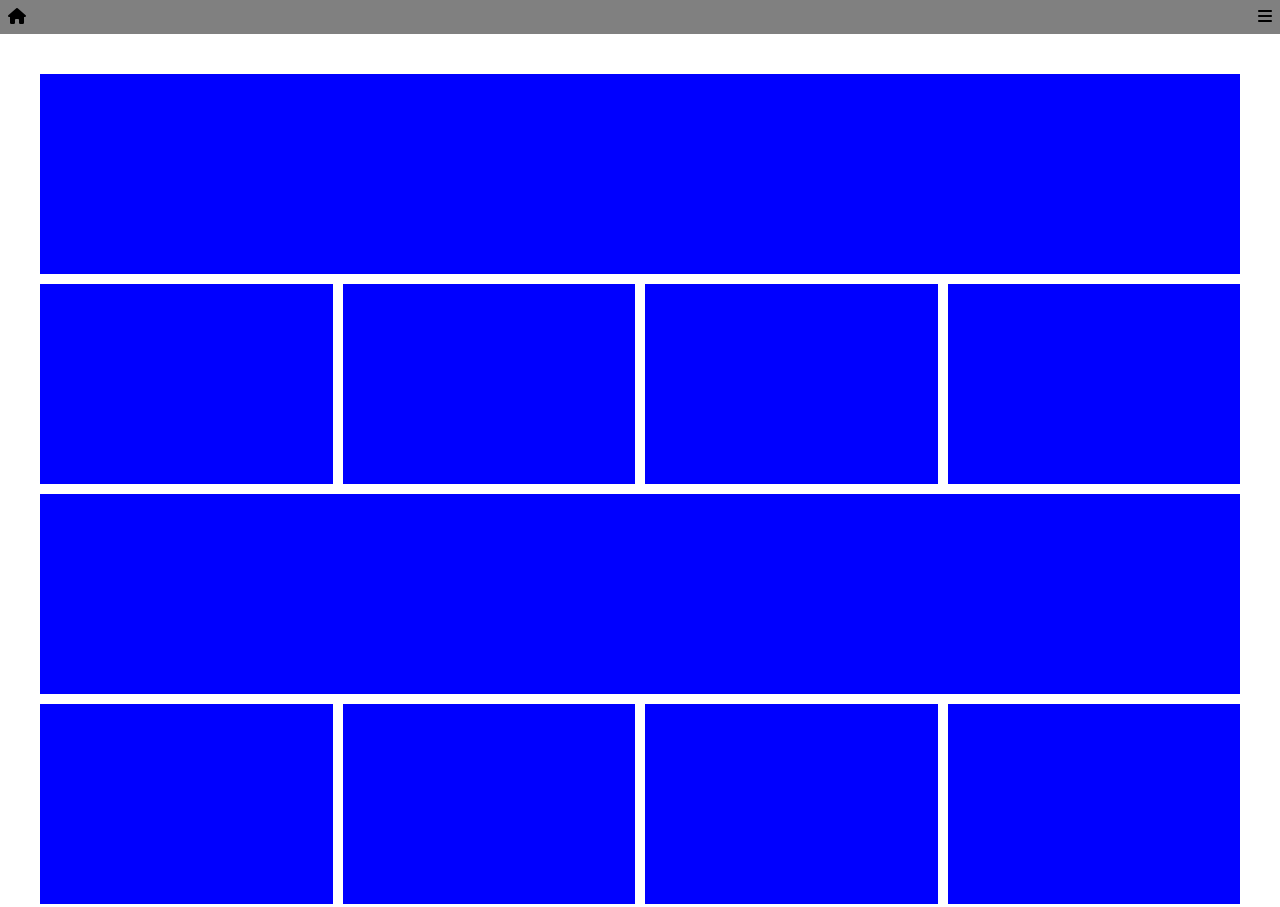
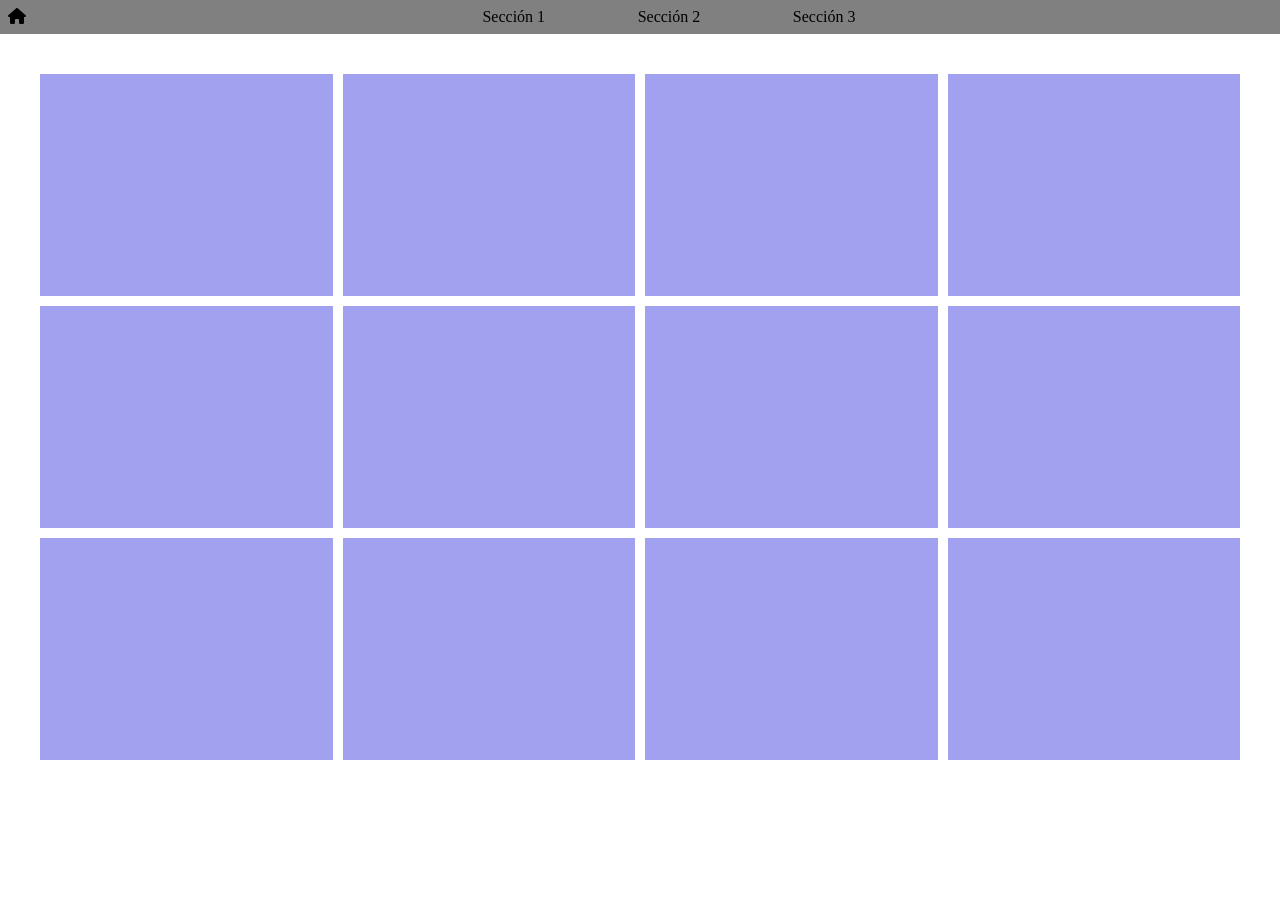
Before and after one commit to Eider22/mobile-first, a plain HTML site: page index.html in a window 1280 px wide. Shown: the top 907 px of the page. After the commit the page ends 800 px from the top, so only its background shows below. Drawn offline with Linux system fonts and the light colour scheme.

Commit message:
change color to divs in its different versions  and add desktop version

```diff
--- a/index.html
+++ b/index.html
@@ -13,6 +13,11 @@
 <body>
     <nav>
         <div><a href="#"><i class="fa-solid fa-house"></i></a></div>
+        <ul class="nav-ul">
+            <li>Sección 1</li>
+            <li>Sección 2</li>
+            <li>Sección 3</li>
+        </ul>
         <div><i class="fa-solid fa-bars"></i></div>
     </nav>
     <main>
--- a/resources/css/styles.css
+++ b/resources/css/styles.css
@@ -41,7 +41,7 @@ main{
 .cards{
     width: 100%;
     min-height: 200px;
-    background: blue;
+    background: rgb(73, 73, 255);
 }
 
 .a{
@@ -68,6 +68,13 @@ main{
     grid-area: f;
 }
 
+.nav-ul {
+    display: none;
+}
+
+/*
+    Tablet version
+*/
 @media screen and (min-width: 641px) {
     main{
         grid-template-areas:
@@ -76,14 +83,51 @@ main{
     "e e"
     "f f"   ;
     }
+
+    .cards{
+        width: 100%;
+        min-height: 200px;
+        background: rgb(109, 109, 223);
+    }
 }
 
+/*
+    desktop version
+*/
 @media screen and (min-width: 1008px) {
     main{
     grid-template-columns: repeat(4,1fr);
     grid-template-areas:
-    "a a a a"
-    "b c d e"
-    "f f f f"  ;
+    "a b c d"
+    "e f g h"
+    "i j k l"  ;
     }
+
+    .cards{
+        width: 100%;
+        min-height: 200px;
+        background: rgb(161, 161, 240);
+    }
+
+    .nav-ul {
+        display: flex;
+        /* background-color: teal; */
+        width: 40%;
+        justify-content: space-around;
+    }
+
+    .nav-ul {
+        list-style: none;
+        font-size: medium;
+    }
+
+    .nav-ul li:hover {
+        /* border-bottom: 1px solid rgb(50, 50, 61); */
+        cursor: pointer;
+    }
+
+    .fa-bars {
+        display: none;
+    }
+
 }
```
